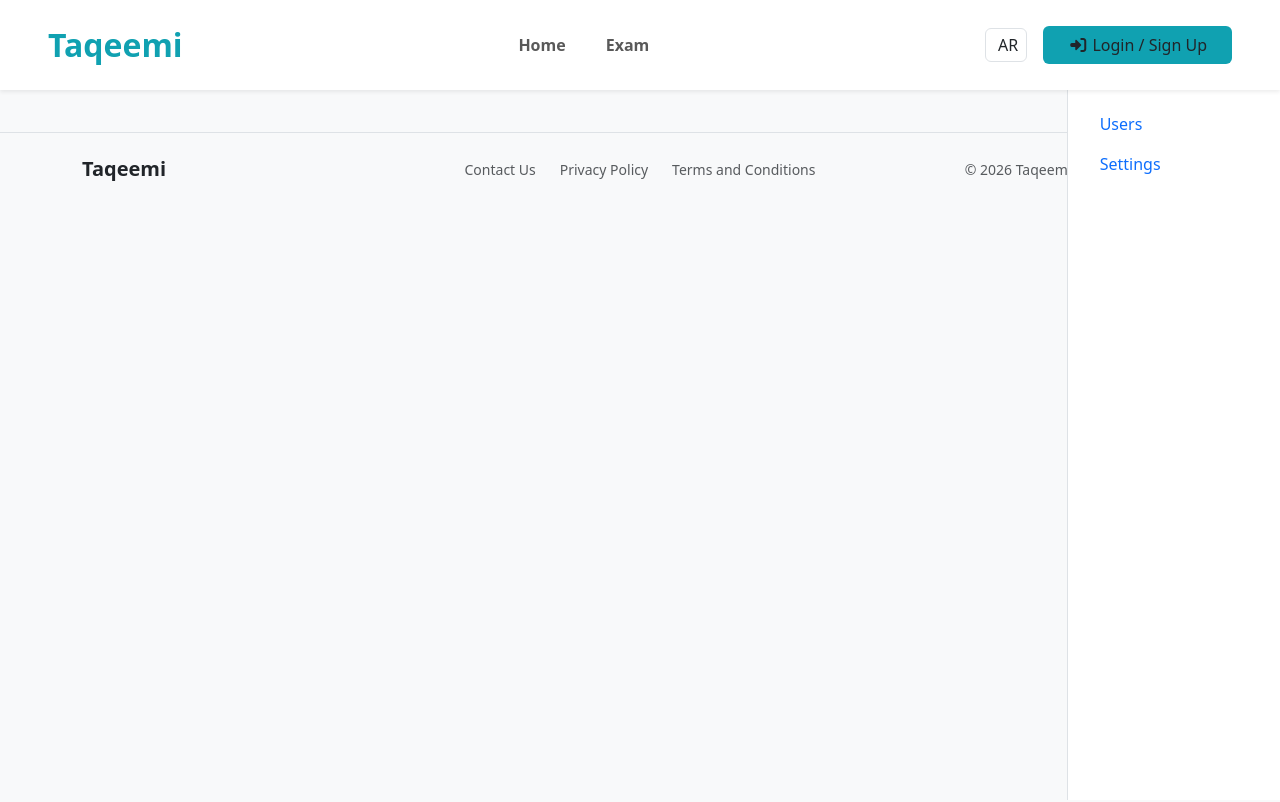
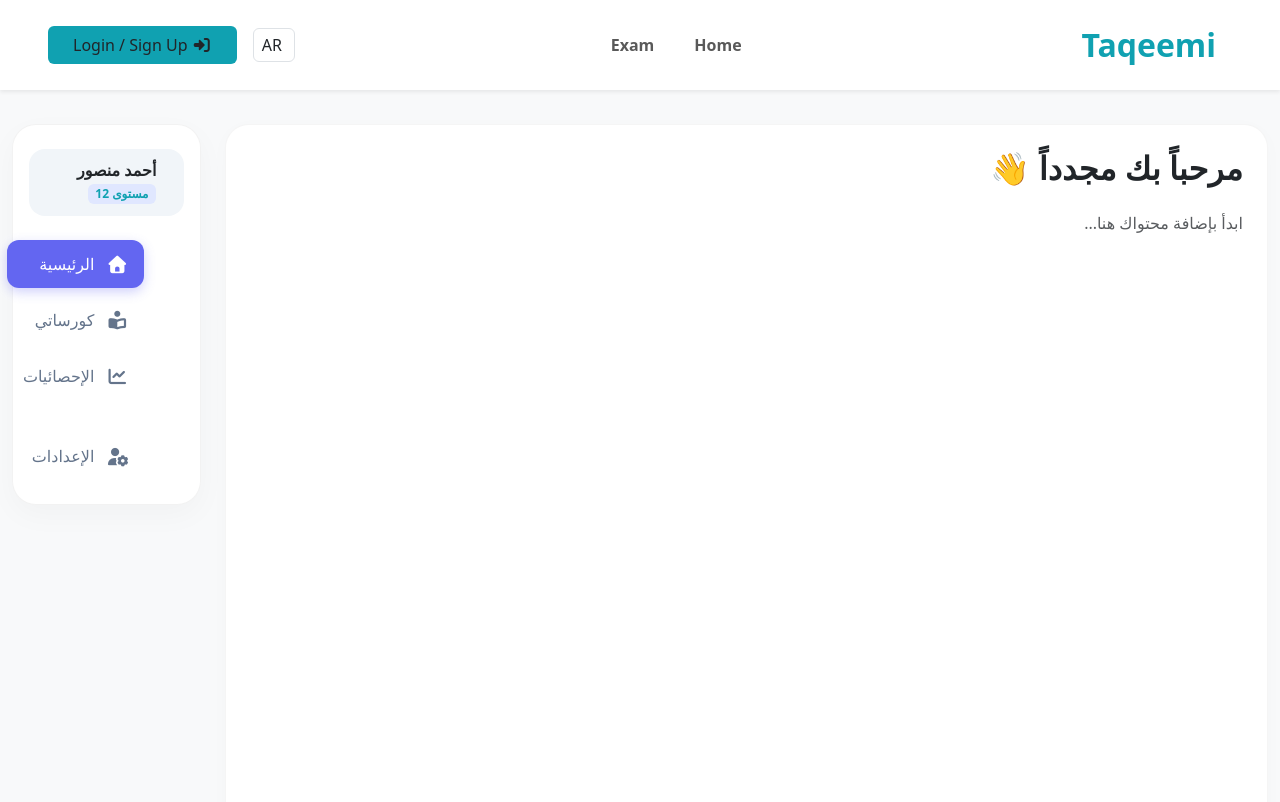
Before and after one commit to ahmed-waly55/taqeemi-Application, an Angular app: page /dashboard in a window 1280 px wide. Shown: the top 802 px of the page. Built offline with nearby package versions, Linux system fonts and the light colour scheme.

Commit message:
update dashboard

```diff
--- a/src/app/layout/dashboard/dashboard.component.css
+++ b/src/app/layout/dashboard/dashboard.component.css
@@ -0,0 +1,91 @@
+/* تنسيقات عامة */
+body {
+  background-color: #f8fafc; /* لون خلفية مريح للعين */
+  font-family: 'Tajawal', sans-serif;
+}
+
+/* القائمة الجانبية العصريّة */
+.sidebar-modern {
+  background: #ffffff;
+  border-radius: 24px;
+  padding: 24px 16px;
+  box-shadow: 0 10px 30px rgba(0,0,0,0.03);
+  border: 1px solid rgba(0,0,0,0.05);
+  top: 120px;
+}
+
+/* بطاقة المستخدم */
+.user-profile-widget {
+  background: #f1f5f9;
+  padding: 12px;
+  border-radius: 16px;
+}
+
+.bg-soft-primary {
+  background-color: #e0e7ff;
+  font-size: 0.75rem;
+}
+
+/* تنسيق الروابط */
+.side-nav .nav-link {
+  display: flex;
+  align-items: center;
+  gap: 12px;
+  padding: 12px 16px;
+  border-radius: 12px;
+  color: #64748b;
+  font-weight: 500;
+  transition: all 0.3s ease;
+}
+
+.side-nav .nav-link i {
+  font-size: 1.1rem;
+}
+
+/* حالة الرابط النشط */
+.side-nav .nav-link.active {
+  background: #6366f1; /* لون بنفسجي عصري */
+  color: #ffffff;
+  box-shadow: 0 4px 12px rgba(99, 102, 241, 0.3);
+}
+
+.side-nav .nav-link:hover:not(.active) {
+  background: #f8fafc;
+  color: #4f46e5;
+  transform: translateX(-5px); /* حركة بسيطة لليمين */
+}
+
+/* كارت المحتوى الرئيسي */
+.content-card {
+  background: #ffffff;
+  border-radius: 24px;
+  box-shadow: 0 4px 20px rgba(0,0,0,0.02);
+  border: 1px solid rgba(0,0,0,0.04);
+}
+
+/* منيو الموبايل العائمة */
+.mobile-nav-wrapper {
+  position: fixed;
+  bottom: 20px;
+  left: 20px;
+  right: 20px;
+  z-index: 1000;
+}
+
+.mobile-nav-blur {
+  background: rgba(255, 255, 255, 0.85);
+  backdrop-filter: blur(10px); /* تأثير الزجاج الضبابي */
+  border-radius: 20px;
+  height: 65px;
+  box-shadow: 0 -5px 25px rgba(0,0,0,0.1);
+  border: 1px solid rgba(255,255,255,0.3);
+}
+
+.mobile-nav-blur .nav-link {
+  color: #64748b;
+  font-size: 1.4rem;
+}
+
+.mobile-nav-blur .nav-link.active {
+  color: #6366f1;
+}
--- a/src/app/layout/dashboard/dashboard.component.html
+++ b/src/app/layout/dashboard/dashboard.component.html
@@ -1,24 +1,89 @@
-<div class="d-flex">
+<div class="dashboard-container" dir="rtl">
 
-  <!-- Main Content -->
-  <div class="flex-grow-1 p-3">
-    <app-header [col]="'col-10'"></app-header>
+  <header class="header-glass mb-4">
+    <div class="container-fluid">
+      <app-header [col]="'col-12'"></app-header>
+    </div>
+  </header>
+
+  <div class="container-fluid">
+    <div class="row g-4">
+
+      <main class="col-lg-9 col-xl-10 order-2 order-lg-1">
+        <div class="content-card p-4">
+          <h2 class="fw-bold mb-4">مرحباً بك مجدداً 👋</h2>
+          <div class="placeholder-content" style="height: 1000px;">
+            <p class="text-muted">ابدأ بإضافة محتواك هنا...</p>
+          </div>
+        </div>
+      </main>
+
+      <aside class="col-lg-3 col-xl-2 d-none d-lg-block order-1 order-lg-2">
+        <div class="sidebar-modern sticky-top">
+
+          <div class="user-profile-widget mb-4">
+            <div class="d-flex align-items-center gap-3">
+              <div class="avatar-wrapper">
+                <!-- <img src="../../../assets/user.png" alt="User" class="w-50 rounded-circle"> -->
+              </div>
+              <div>
+                <h6 class="mb-0 fw-bold text-dark">أحمد منصور</h6>
+                <span class="badge bg-soft-primary text-primary">مستوى 12</span>
+              </div>
+            </div>
           </div>
 
-  <!-- Sidebar -->
-  <aside class="bg-white border-start position-fixed top-0 end-0 vh-100 p-3 col-2" >
-    <h5>Dashboard</h5>
-    <ul class="nav flex-column mt-4">
+          <nav class="side-nav">
+            <ul class="nav flex-column gap-2">
               <li class="nav-item">
-        <a class="nav-link active" href="#">Home</a>
+                <a class="nav-link active" href="#">
+                  <i class="fas fa-home-alt"></i>
+                  <span>الرئيسية</span>
+                </a>
               </li>
               <li class="nav-item">
-        <a class="nav-link" href="#">Users</a>
+                <a class="nav-link" href="#">
+                  <i class="fas fa-book-reader"></i>
+                  <span>كورساتي</span>
+                </a>
               </li>
               <li class="nav-item">
-        <a class="nav-link" href="#">Settings</a>
+                <a class="nav-link" href="#">
+                  <i class="fas fa-chart-line"></i>
+                  <span>الإحصائيات</span>
+                </a>
+              </li>
+              <li class="nav-item mt-4">
+                <a class="nav-link settings-link" href="#">
+                  <i class="fas fa-user-cog"></i>
+                  <span>الإعدادات</span>
+                </a>
               </li>
             </ul>
+          </nav>
+
+        </div>
       </aside>
 
     </div>
+  </div>
+
+  <div class="mobile-nav-wrapper d-lg-none">
+    <div class="mobile-nav-blur">
+      <div class="d-flex justify-content-around align-items-center h-100">
+        <a href="#" class="nav-link active">
+          <i class="fas fa-home"></i>
+        </a>
+        <a href="#" class="nav-link">
+          <i class="fas fa-book-open"></i>
+        </a>
+        <a href="#" class="nav-link">
+          <i class="fas fa-trophy"></i>
+        </a>
+        <a href="#" class="nav-link">
+          <i class="fas fa-cog"></i>
+        </a>
+      </div>
+    </div>
+  </div>
+</div>
```
Lines whose indentation alone changed are shown as unchanged.
